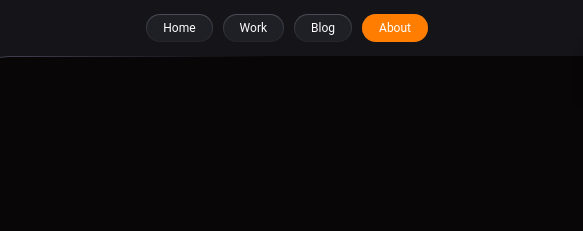
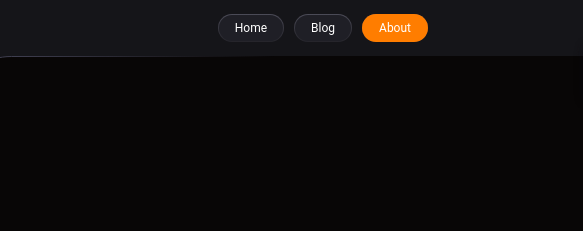
Before and after one commit to Rola0/rola.github.io, a plain HTML site: page about.html in a window 1280 px wide. Shown: the top 231 px of the page, 697-1280 px from the left. Drawn offline with Linux system fonts and the light colour scheme.

Commit message:
Update about.html

```diff
--- a/about.html
+++ b/about.html
@@ -14,7 +14,6 @@
             <a href="./index.html" class="logo"><img src="./assets/public/logo_text.svg"></a>
             <div class="menu">
                 <li class="magical btn" onclick="window.location.href='./index.html'">Home</li>
-                <li class="magical btn" onclick="window.location.href='./work.html'">Work</li>
                 <li class="magical btn" onclick="window.location.href='./blog.html'">Blog</li>
                 <li class="magical btn nav" onclick="window.location.href='./about.html'">About</li>
             </div>
```
